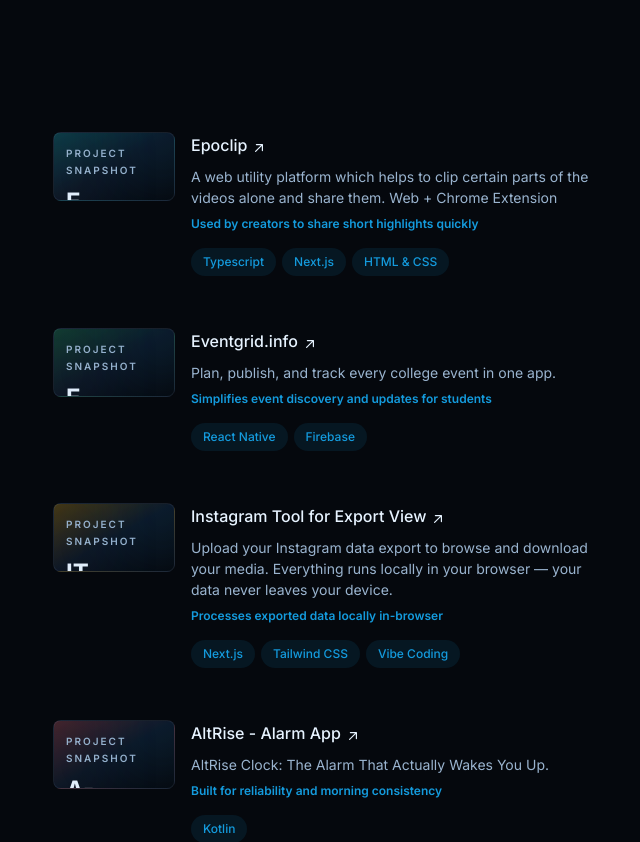
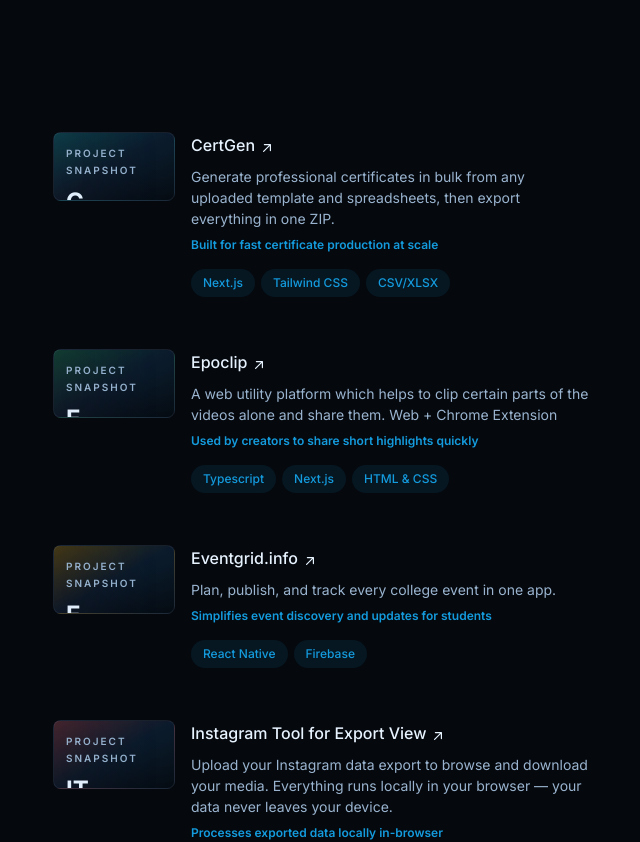
Before and after one commit to adilkt16/portfolio, a Next.js app: page / in a window 1280 px wide. Shown: the part 1220-2062 px from the top of the page, without its empty margins (595-1235 px from the left). Built offline with nearby package versions, Linux system fonts and the light colour scheme.

Commit message:
Added certgen to projects

```diff
--- a/components/Projects.tsx
+++ b/components/Projects.tsx
@@ -1,4 +1,13 @@
 const projects = [
+  {
+    title: 'CertGen',
+    description:
+      'Generate professional certificates in bulk from any uploaded template and spreadsheets, then export everything in one ZIP.',
+    technologies: ['Next.js', 'Tailwind CSS', 'CSV/XLSX'],
+    category: 'Web App',
+    link: 'https://certgen-pro.netlify.app',
+    stats: 'Built for fast certificate production at scale',
+  },
   {
     title: 'Epoclip',
     description:
```
